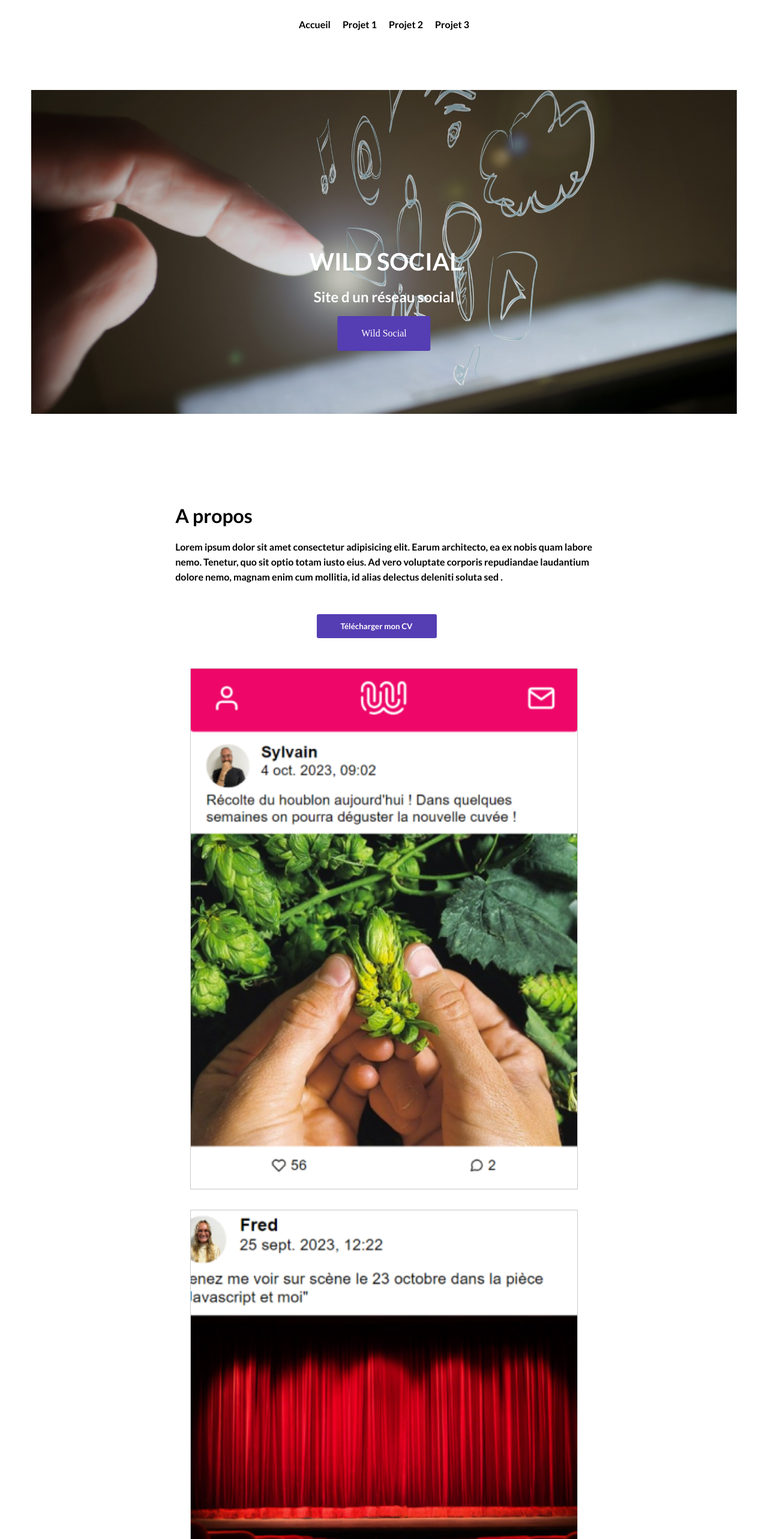
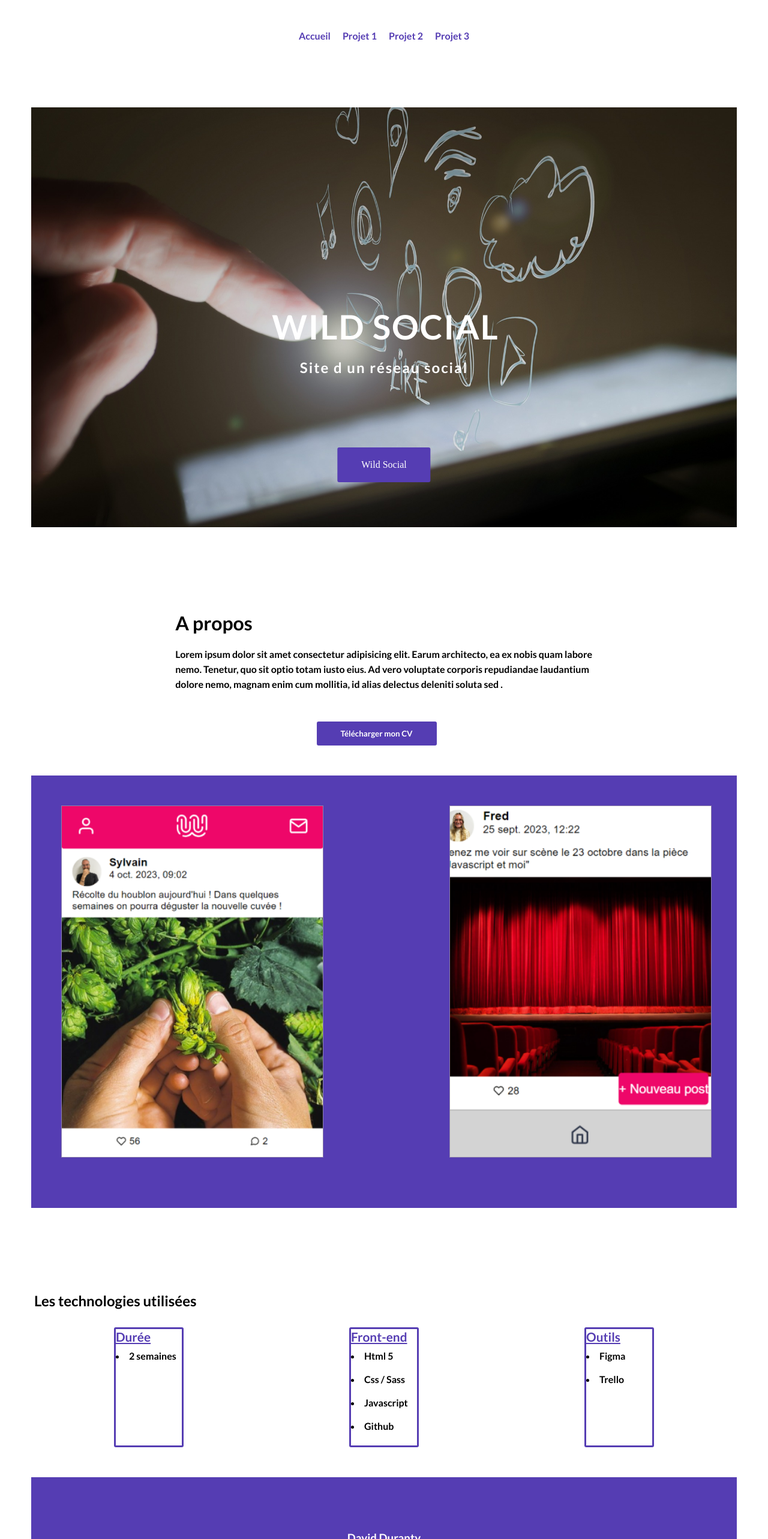
Before and after one commit to davidduranty/portfolio_Duranty_David, a React (Vite) app in the folder frontend/: page /project1 in a window 1280 px wide. Shown: the top 2566 px of the page at 60% size. Built offline with nearby package versions, Linux system fonts and the light colour scheme.

Commit message:
adjust scss and responsive p1

```diff
--- a/frontend/src/components/Projects-header/_headerProject1.scss
+++ b/frontend/src/components/Projects-header/_headerProject1.scss
@@ -1,12 +1,12 @@
 .project-info-container {
   width: 100%;
-  padding: 60px 0;
+  padding: 50px 0;
   position: relative;
   @include center;
   img {
     padding: 10px 0;
     min-width: 100%;
-    height: 70vh;
+    height: 90vh;
     background-size: cover;
     object-fit: cover;
     background-position: center;
@@ -23,15 +23,17 @@
     }
     h1 {
       font-size: 2.5rem;
+      letter-spacing: 2px;
     }
     p {
       font-size: 1.5rem;
+      letter-spacing: 2px;
     }
   }
   .btn-project {
     position: absolute;
     left: 50%;
-    top: 70%;
+    top: 80%;
     transform: translate(-50%, -50%);
     z-index: 10;
     cursor: pointer;
@@ -47,24 +49,14 @@
 //   transform: translate(-50%, -235%);
 // }
 
-@media screen and (max-width: 1000px) {
+@media screen and (min-width: 900px) {
   .project-info-container {
-    .img-info {
-      width: 40%;
-    }
     .project-title-container {
       display: flex;
-      justify-content: center;
-      flex-direction: column;
-
+      align-items: center;
+      width: 60%;
       h1 {
-        margin-top: 20px;
-        text-align: center;
-        font-size: 2em;
-      }
-      p {
-        text-align: center;
-        font-size: 1.5em;
+        font-size: 3.5rem;
       }
     }
   }
--- a/frontend/src/components/Projects-skills/SkillsProject1.jsx
+++ b/frontend/src/components/Projects-skills/SkillsProject1.jsx
@@ -24,6 +24,8 @@ function SkillsProject1() {
             </button>
           </Link>
         </div>
+
+        <div className="container-img-project">
           <div className="img-about-project">
             <img
               className="img-project"
@@ -36,6 +38,7 @@ function SkillsProject1() {
           </div>
         </div>
       </div>
+    </div>
   );
 }
 
--- a/frontend/src/components/Projects-skills/_skillsProject1.scss
+++ b/frontend/src/components/Projects-skills/_skillsProject1.scss
@@ -36,65 +36,17 @@
   }
 }
 
-@media screen and (min-width: 1600px) {
-  .container-about-project {
+@media screen and (min-width: 900px) {
+  .container-img-project {
+    width: 100%;
+    background: $primary-color;
     display: flex;
-    overflow: hidden;
-    max-width: 80%;
-    max-height: 500px;
-    margin: 50px auto;
-    .content-about-project {
-      width: 50%;
-      max-height: 600px;
-      h1 {
-        font-size: 1.5rem;
-      }
-      p {
-        width: 490px;
-        height: 300px;
-        font-size: 1.3rem;
-        margin: 0 auto;
-        line-height: 2em;
-        overflow: hidden;
-      }
-      #btn {
-        margin: 0 100px;
-        width: 60%;
-        height: 30px;
-        font-size: 0.8rem;
-        overflow: hidden;
-        padding: 10px;
-      }
-    }
-    .img-about-project {
-      width: 60%;
-      .img-project {
-        min-width: 200px;
-        min-height: 300px;
+    .img-about-project,
+    .img-about-project-add {
+      padding: 50px;
+      img {
+        width: 80%;
       }
     }
   }
 }
-@media screen and (max-width: 2000px) {
-  .container-about-project {
-    display: flex;
-    .content-about-project {
-      width: 50%;
-      margin: 0 10%;
-
-      h1 {
-        font-size: 1.1rem;
-      }
-      p {
-        font-size: 0.8rem;
-      }
-    }
-    .img-about-project {
-      width: 60%;
-      .img-project {
-        width: 200px;
-        height: 300px;
-      }
-    }
-  }
-}
--- a/frontend/src/components/Technology/_technology.scss
+++ b/frontend/src/components/Technology/_technology.scss
@@ -48,17 +48,11 @@
 }
 
 @media screen and (min-width: 768px) {
-  .container-tech {
-    width: 100%;
-    display: grid;
-    grid-column: 1fr 1fr 1fr;
-  }
-}
-@media screen and (min-width: 1600px) {
-  .container-tech {
-    .title-tech {
-      font-size: 6rem;
-      margin: 0 20%;
+  .tech-grid {
+    display: flex;
+    flex-direction: row;
+    .container-boxes {
+      min-height: 200px;
     }
   }
 }
--- a/frontend/src/components/footer/_footer.scss
+++ b/frontend/src/components/footer/_footer.scss
@@ -1,7 +1,6 @@
 .footer {
   margin-top: 50px;
   background: $primary-color;
-
   padding: 80px 0;
   @include center;
   flex-direction: column;
--- a/frontend/src/components/navbar/_navbar.scss
+++ b/frontend/src/components/navbar/_navbar.scss
@@ -5,7 +5,7 @@
   padding-inline: 12px;
   display: flex;
   justify-content: center;
-  height: 80px;
+  padding: 50px 0;
 
   align-items: center;
   .link {
@@ -14,7 +14,7 @@
     p {
       font-family: "lato";
       font-weight: bold;
-      color: black;
+      color: $primary-color;
     }
   }
 }
```
Lines whose indentation alone changed are shown as unchanged.
